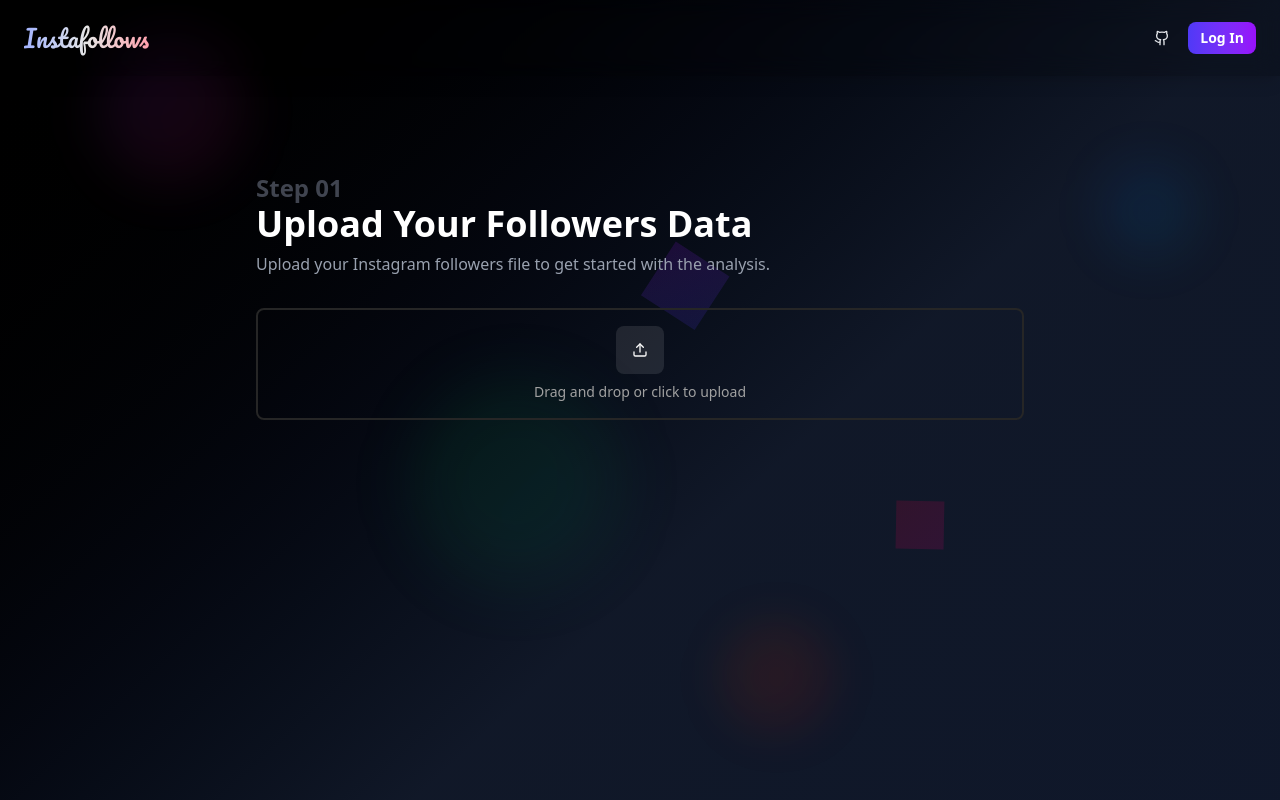
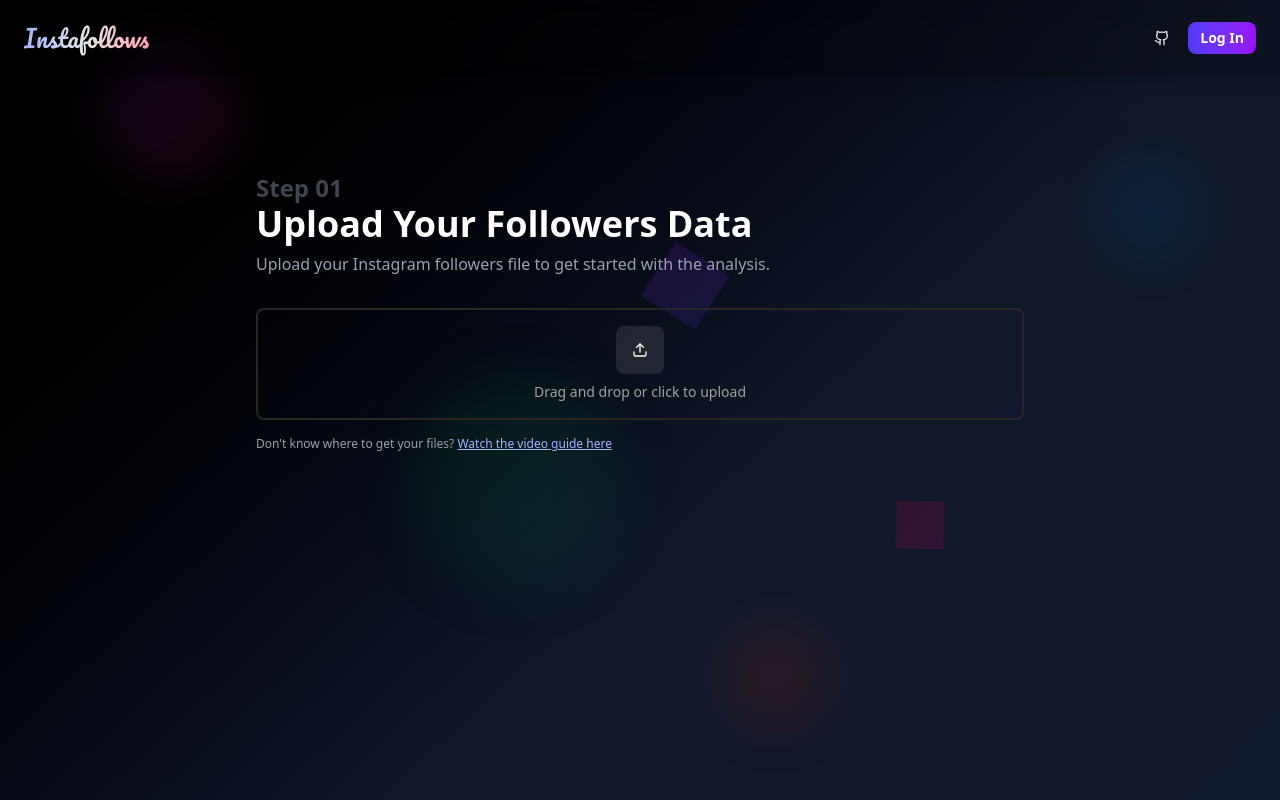
Before and after one commit to DrunkOldDog/insta-follows, a Next.js app: page /analyze in a window 1280 px wide. Shown: the top 800 px of the page. Built offline with nearby package versions, Linux system fonts and the light colour scheme; no server answers.

Commit message:
Add link to video guide in AnalyzePage

```diff
--- a/features/AnalyzePage/AnalyzePage.component.tsx
+++ b/features/AnalyzePage/AnalyzePage.component.tsx
@@ -6,6 +6,7 @@ import { MotionButton } from "@/components/shared/MotionButton";
 import { MotionSection } from "@/components/shared/MotionSection";
 import { Spinner } from "@/components/ui";
 import { AnimatePresence } from "motion/react";
+import Link from "next/link";
 import { useRouter } from "next/navigation";
 import { useState } from "react";
 
@@ -100,6 +101,16 @@ export default function AnalyzePageComponent({ user }: AnalyzePageProps) {
                   }}
                   onFilesSelected={(files) => handleFollowersFile(files[0])}
                 />
+
+                <div className="mt-4 text-xs text-gray-400">
+                  Don't know where to get your files?{" "}
+                  <Link
+                    href="/#video-guide"
+                    className="text-indigo-300 underline hover:text-indigo-200"
+                  >
+                    Watch the video guide here
+                  </Link>
+                </div>
               </MotionSection>
             )}
 
--- a/features/LandingPage/components/VideoGuide/VideoGuide.component.tsx
+++ b/features/LandingPage/components/VideoGuide/VideoGuide.component.tsx
@@ -7,7 +7,7 @@ import { PlayCircle, BookOpen, UploadCloud } from "lucide-react";
 
 export default function VideoGuideComponent() {
   return (
-    <section className="py-24 bg-gradient-to-b">
+    <section id="video-guide" className="py-24 bg-gradient-to-b">
       <div className="container mx-auto px-6">
         <motion.div
           initial={{ opacity: 0, y: 50 }}
@@ -116,7 +116,7 @@ export default function VideoGuideComponent() {
             transition={{ duration: 0.8, delay: 0.2 }}
             className="h-full md:col-span-2"
           >
-            <div className="relative w-full overflow-hidden rounded-2xl aspect-video bg-gradient-to-br from-indigo-500/20 via-purple-500/20 to-pink-500/20 shadow-2xl shadow-black/50 group hover:shadow-indigo-500/20 transition-shadow duration-300">
+            <div className="relative w-full overflow-hidden rounded-2xl aspect-video shadow-2xl shadow-black/50 group hover:shadow-indigo-500/20 transition-shadow duration-300">
               <div className="relative w-full h-full overflow-hidden rounded-2xl">
                 <ReactPlayer
                   src="https://www.youtube.com/watch?v=eOd1rDPZvtk"
```
